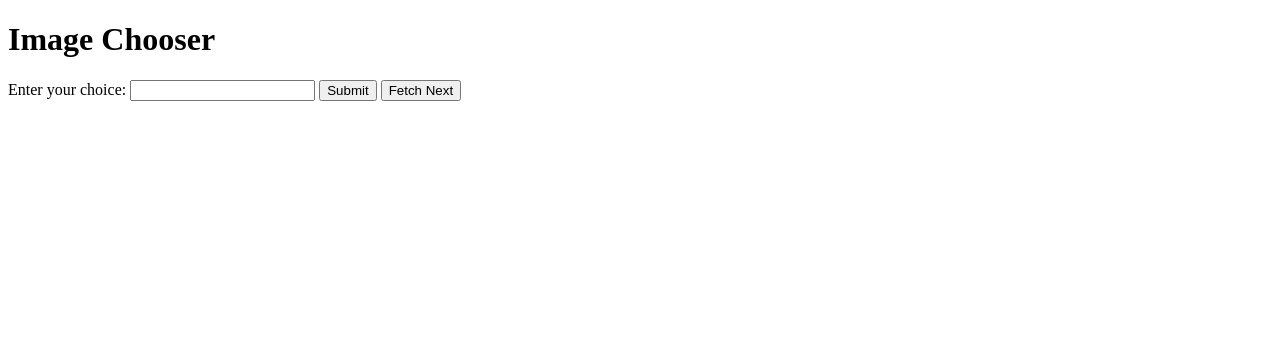
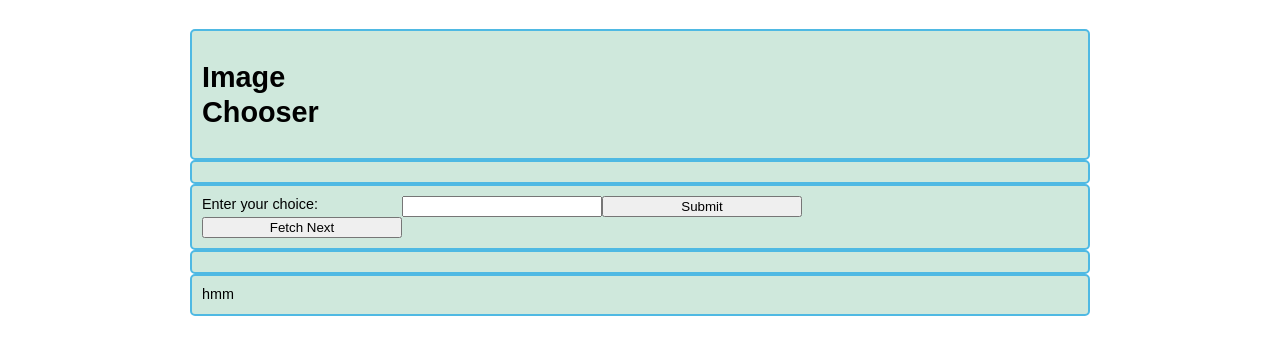
Before and after one commit to namoopsoo/manage-my-photos, a plain HTML site: page labler/choose_front_end.html in a window 1280 px wide. Drawn offline with Linux system fonts and the light colour scheme.

Commit message:
interesting grid

```diff
--- a/labler/choose_front_end.html
+++ b/labler/choose_front_end.html
@@ -2,17 +2,47 @@
 <html>
   <head>
     <title>Image Chooser</title>
+
+    <style>
+        body {
+            width: 90%;
+            max-width: 900px;
+            margin: 2em auto;
+            font: .9em/1.2 Arial, Helvetica, sans-serif;
+        }
+        .container > div {
+            border-radius: 5px;
+            padding: 10px;
+            background-color: rgb(207,232,220);
+            border: 2px solid rgb(79,185,227);
+            display: grid;
+            grid-template-columns: 200px 200px 200px;
+        }
+
+    </style>
   </head>
   <body>
-    <h1>Image Chooser</h1>
-    <div id="image-container"></div>
-    <label for="choice">Enter your choice:</label>
-    <input type="text" id="choice" name="choice">
-    <button id="submit" onclick="submitChoice()">Submit</button>
-    <button id="next" onclick="displayNextImage()">Fetch Next</button>
+    <div class="container">
+      <div>
+        <h1>Image Chooser</h1>
+      </div>
+      <div id="image-title"></div>
+      <div>
+        <label for="choice">Enter your choice:</label>
+        <input type="text" id="choice" name="choice">
+        <button id="submit" onclick="submitChoice()">Submit</button>
+        <button id="next" onclick="displayNextImage()">Fetch Next</button>
+      </div>
+      <div id="image-container"></div>
+      <div>
+          hmm
+      </div>
+    </div>
     <script>
       // Get a reference to the image container
       const imageContainer = document.getElementById("image-container");
+      const imageTitle = document.getElementById("image-title");
+      const localDir = "file:///Users/michal/Dropbox/myphotos/2019/2019-04";
 
       // Create a function to display the next image
       async function displayNextImage() {
@@ -31,14 +61,16 @@
         console.log("sent GET");
 
         // Check if there are no more images to display
-        if ("message" in jsonData) {
-          imageContainer.innerHTML = `<p>${jsonData.message}</p>`;
-          return;
+        if ("filename" in jsonData) {
+          imageTitle.innerHTML = `<p>${jsonData.filename}</p>`;
         };
 
         // Display the image
-        //const imageUrl = `file:///path/to/image/folder/${data.filename}`;
-        // imageContainer.innerHTML = `<img src="${imageUrl}" alt="${data.filename}">`;
+        const imageUrl = `${localDir}/${jsonData.filename}`;
+        console.log("imageUrl" + imageUrl);
+        imageContainer.innerHTML = `<img src="${imageUrl}" alt="${jsonData.filename}">`;
+
+        return;
       }
 
       // Create a function to submit the choice
```
